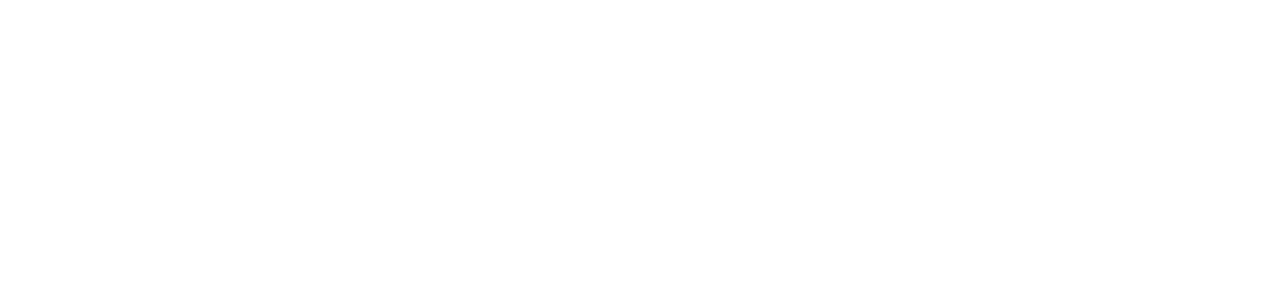
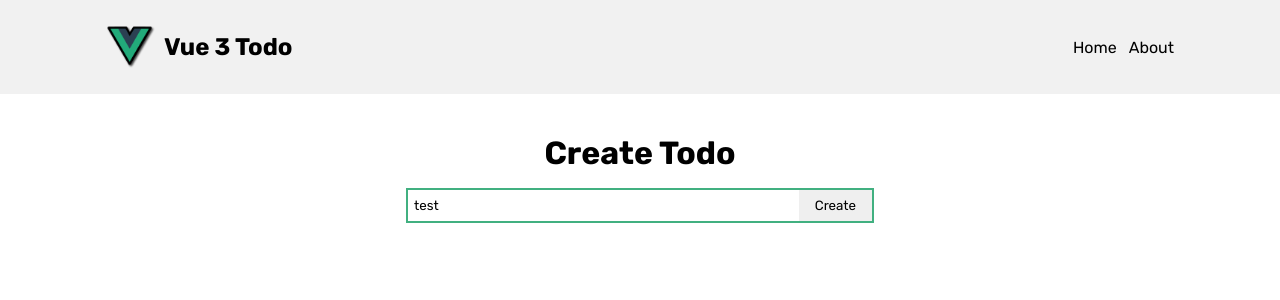
Before and after one commit to RobertWatkin/vue-todo, a Vue app: page / in a window 1280 px wide. Shown: the top 300 px of the page. Built offline with nearby package versions, Linux system fonts and the light colour scheme.

Commit message:
completed section 5 & 6, initial reactive binding for todo input created

```diff
--- a/src/App.vue
+++ b/src/App.vue
@@ -1,8 +1,10 @@
 <script setup>
 import { RouterView } from 'vue-router'
+import TodoHeader from './components/TodoHeader.vue';
 </script>
 
 <template>
+  <TodoHeader />
   <RouterView />
 </template>
 
--- /dev/null
+++ b/src/components/TodoCreator.vue
@@ -0,0 +1,52 @@
+<script setup>
+// creating reactive data method 1
+import { ref, reactive } from "vue";
+
+// ref method of data binding
+const todo = ref("test");
+console.log(todo.value);   // have to use .value to access the value within the script tag. Within template can just use todo
+
+// reactive method of data binding
+// const todoState = reactive({
+//     todo: "This is a test",
+// });
+// To access the reactive method just do todoState.todo
+</script>
+
+
+<template>
+    <div class="input-wrap">
+        <input type="text" v-model="todo" />
+        <button>Create</button>
+    </div>
+    <!-- <p>{{ todo }}</p> -->
+</template>
+
+
+<style lang="scss" scoped>
+.input-wrap {
+  display: flex;
+  transition: 250ms ease;
+  border: 2px solid #41b080;
+
+  &:focus-within {
+    box-shadow: 0 -4px 6px -1px rgb(0 0 0 / 0.1),
+      0 -2px 4px -2px rgb(0 0 0 / 0.1);
+  }
+
+  input {
+    width: 100%;
+    padding: 8px 6px;
+    border: none;
+
+    &:focus {
+      outline: none;
+    }
+  }
+
+  button {
+    padding: 8px 16px;
+    border: none;
+  }
+}
+</style>
--- /dev/null
+++ b/src/components/TodoHeader.vue
@@ -0,0 +1,55 @@
+<script setup>
+
+</script>
+
+<template>
+    <header>
+        <nav class="container">
+            <div class="branding">
+                <img src="../assets/Vue_Logo_Black.png" alt="Vue logo" />
+                <h1>Vue 3 Todo</h1>
+            </div>
+            <ul class="nav-routes">
+                <RouterLink to="/">Home</RouterLink>
+                <RouterLink to="/about">About</RouterLink>
+            </ul>
+        </nav>
+    </header>
+</template>
+
+<style lang="scss" scoped>
+header {
+  background-color: #f1f1f1;
+  nav {
+    display: flex;
+    align-items: center;
+    padding: 25px 16px;
+
+    .branding {
+      display: flex;
+      align-items: center;
+      gap: 8px;
+      img {
+        max-width: 50px;
+      }
+
+      h1 {
+        font-size: 24px;
+      }
+    }
+
+    .nav-routes {
+      display: flex;
+      flex: 1;
+      justify-content: flex-end;
+      gap: 12px;
+      list-style: none;
+
+      a {
+        text-decoration: none;
+        color: inherit;
+      }
+    }
+  }
+}
+</style>
--- a/src/router/index.js
+++ b/src/router/index.js
@@ -1,5 +1,5 @@
 import { createRouter, createWebHistory } from 'vue-router'
-import HomeView from '../views/HomeView.vue'
+import TodosView from '../views/TodosView.vue'
 
 const router = createRouter({
   history: createWebHistory(import.meta.env.BASE_URL),
@@ -7,7 +7,7 @@
     {
       path: '/',
       name: 'home',
-      component: HomeView
+      component: TodosView
     },
     {
       path: '/about',
--- a/src/views/HomeView.vue
+++ /dev/null
@@ -1,8 +0,0 @@
-<script setup>
-</script>
-
-<template>
-  <main>
-
-  </main>
-</template>
--- /dev/null
+++ b/src/views/TodosView.vue
@@ -0,0 +1,28 @@
+<script setup>
+import TodoCreator from "../components/TodoCreator.vue";
+</script>
+
+<template>
+  <main>
+    <h1>Create Todo</h1>
+
+    <TodoCreator />
+  </main>
+</template>
+
+
+<style lang="scss" scoped>
+main {
+  display: flex;
+  flex-direction: column;
+  max-width: 500px;
+  width: 100%;
+  margin: 0 auto;
+  padding: 40px 16px;
+
+  h1 {
+    margin-bottom: 16px;
+    text-align: center;
+  }
+}
+</style>
```
Also changed, not shown: src/assets/Vue_Logo_Black.png (added).
